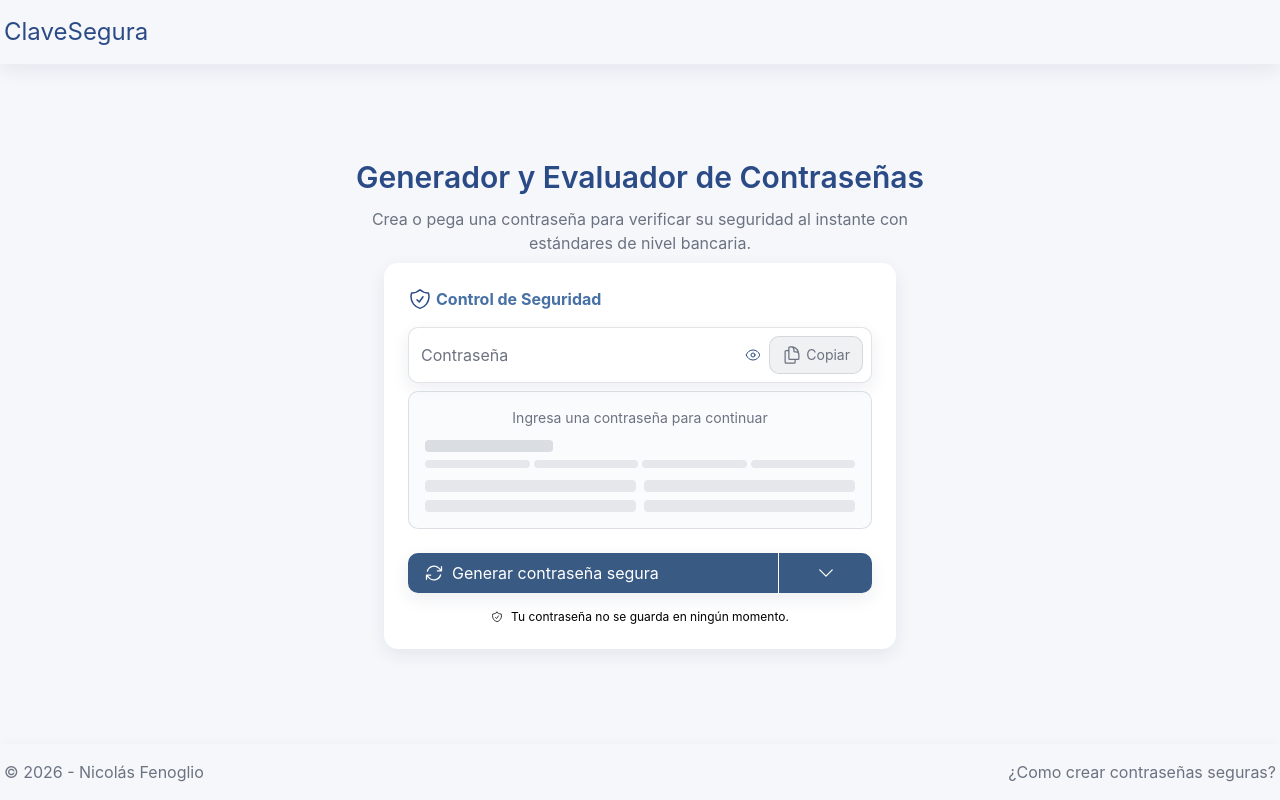
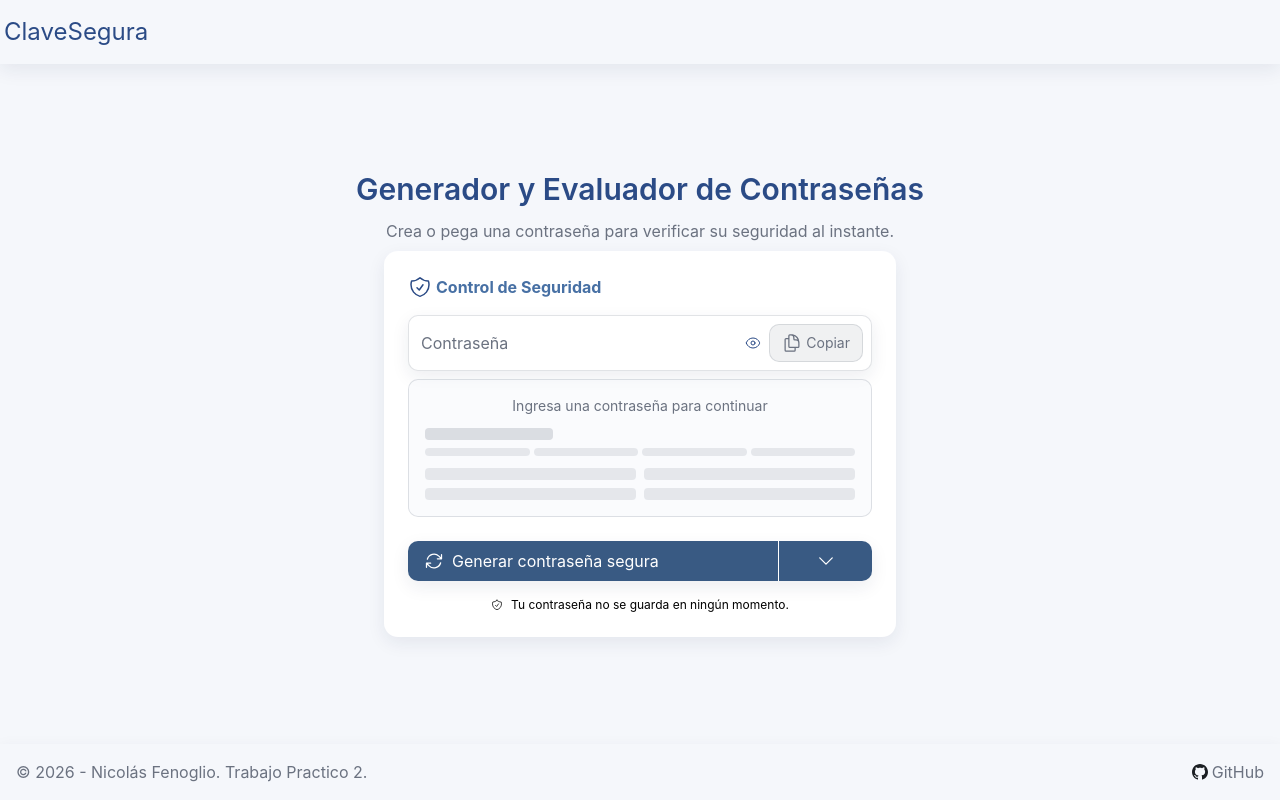
Before and after one commit to nicolasfenoglio/password-strength-checker, a React (Vite) app: page / in a window 1280 px wide. Built offline with nearby package versions, Linux system fonts and the light colour scheme.

Commit message:
refactor: improved footer

```diff
--- a/src/app/Home.jsx
+++ b/src/app/Home.jsx
@@ -30,14 +30,13 @@ export default function Home() {
   };
 
   return (
-    <main className="flex flex-col p-4 bg-bg h-max w-full items-center justify-center">
+    <main className="flex flex-col p-4 bg-bg w-full items-center justify-center">
       <div className="max-w-xl text-center mb-2">
         <h1 className="text-3xl font-semibold text-primary-600 mb-3">
           Generador y Evaluador de Contraseñas
         </h1>
         <p className="text-muted">
-          Crea o pega una contraseña para verificar su seguridad al instante con
-          estándares de nivel bancaria.
+          Crea o pega una contraseña para verificar su seguridad al instante.
         </p>
       </div>
 
--- a/src/features/layout/Footer.jsx
+++ b/src/features/layout/Footer.jsx
@@ -1,14 +1,18 @@
+import GitHubIcon from '../../shared/icons/GitHubIcon';
+
 function Footer() {
   return (
-    <footer className="bg-bg text-muted py-4 px-1 flex items-center justify-between shadow-elev sticky top-0 z-10">
-      <p>&copy; 2026 - Nicolás Fenoglio</p>
+    <footer className="bg-bg text-muted py-4 px-4 flex items-center justify-between shadow-elev sticky top-0 z-10">
+      <p>&copy; 2026 - Nicolás Fenoglio. Trabajo Practico 2.</p>
       <p>
         <a
-          href="https://www.example.com/como-crear-contrasenas-seguras"
+          className="flex items-center gap-1 hover:cursor-pointer hover:underline hover:text-primary transition-colors"
+          href="https://github.com/nicolasfenoglio/password-strength-checker"
           target="_blank"
           rel="noopener noreferrer"
         >
-          ¿Como crear contraseñas seguras?
+          <GitHubIcon className="size-4" />
+          GitHub
         </a>
       </p>
     </footer>
--- /dev/null
+++ b/src/shared/icons/GitHubIcon.jsx
@@ -0,0 +1,19 @@
+export default function GitHubIcon({ className = 'size-3' }) {
+  return (
+    <svg
+      className={className}
+      viewBox="0 0 1024 1024"
+      xmlns="http://www.w3.org/2000/svg"
+      width="1024"
+      height="1024"
+      fill="none"
+    >
+      <path
+        fill="#1b1f23"
+        fill-rule="evenodd"
+        d="M512 0C229.12 0 0 229.12 0 512c0 226.56 146.56 417.92 350.08 485.76 25.6 4.48 35.2-10.88 35.2-24.32 0-12.16-.64-52.48-.64-95.36-128.64 23.68-161.92-31.36-172.16-60.16-5.76-14.72-30.72-60.16-52.48-72.32-17.92-9.6-43.52-33.28-.64-33.92 40.32-.64 69.12 37.12 78.72 52.48 46.08 77.44 119.68 55.68 149.12 42.24 4.48-33.28 17.92-55.68 32.64-68.48-113.92-12.8-232.96-56.96-232.96-252.8 0-55.68 19.84-101.76 52.48-137.6-5.12-12.8-23.04-65.28 5.12-135.68 0 0 42.88-13.44 140.8 52.48 40.96-11.52 84.48-17.28 128-17.28s87.04 5.76 128 17.28c97.92-66.56 140.8-52.48 140.8-52.48 28.16 70.4 10.24 122.88 5.12 135.68 32.64 35.84 52.48 81.28 52.48 137.6 0 196.48-119.68 240-233.6 252.8 18.56 16 34.56 46.72 34.56 94.72 0 68.48-.64 123.52-.64 140.8 0 13.44 9.6 29.44 35.2 24.32C877.44 929.92 1024 737.92 1024 512 1024 229.12 794.88 0 512 0"
+        clip-rule="evenodd"
+      />
+    </svg>
+  );
+}
```
